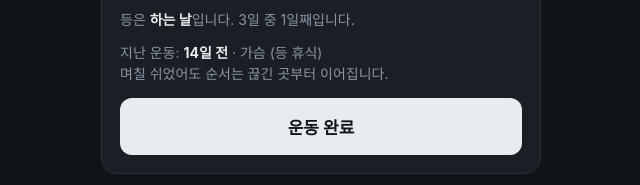
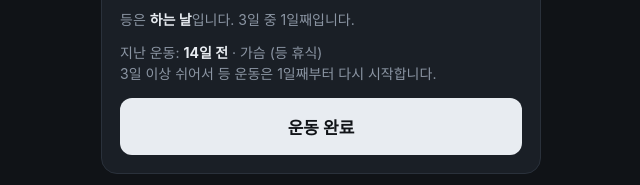
Before and after one commit to backbone94/workout-tracker, a plain HTML site: page index.html in a window 1280 px wide. Shown: the part 221-406 px from the top of the page, 319-959 px from the left. Drawn offline with Linux system fonts and the light colour scheme.

Commit message:
Restart back workout cycle after three missed days

```diff
--- a/index.html
+++ b/index.html
@@ -85,7 +85,7 @@
 <script>
   const KEY = 'workout-v1';
   const NAME = { chest: '가슴', shoulder: '어깨', back: '등' };
-  // 4일 주기: 가슴·어깨는 하루씩 번갈아, 등은 3일 하고 하루 휴식 (휴식일은 가슴 날)
+  // 기존 순서와 기록은 그대로 읽습니다. 가슴·어깨와 등 순서는 별도로 진행합니다.
   const CYCLE = [
     ['shoulder', 'back'],
     ['chest', 'back'],
@@ -95,6 +95,8 @@
   // 첫 기록: 2026-11-12에 가슴만 운동함 (등 휴식)
   const INITIAL = { next: 0, log: [{ date: '2026-11-12', step: 3 }] };
   const WEEK = '일월화수목금토';
+  const BACK_REST = 3;
+  const MISSED_DAYS_TO_RESTART_BACK = 3;
 
   let state = load();
 
@@ -124,27 +126,40 @@
   }
   function future(k) { return ['오늘', '내일', '모레'][k] || null; }
 
-  function tags(step) {
-    const c = CYCLE[step];
+  // 예전 기록은 step만 가지고 있고, 새 기록은 등 순서를 따로 저장합니다.
+  function workoutParts(step, backStep = step) {
+    const part = CYCLE[step][0];
+    return backStep === BACK_REST ? [part] : [part, 'back'];
+  }
+  function nextWorkout(date) {
+    const last = state.log[0];
+    // 오늘과 마지막 운동일 사이에서 실제로 운동을 건너뛴 날만 셉니다.
+    const missed = last ? diff(last.date, date) - 1 : 0;
+    const restarted = missed >= MISSED_DAYS_TO_RESTART_BACK && state.manualDate !== date;
+    return { step: state.next, backStep: restarted ? 0 : (state.nextBack ?? state.next), restarted };
+  }
+
+  function tags(step, backStep = step) {
+    const c = workoutParts(step, backStep);
     return c.map(id => `<span class="tag ${id}">${NAME[id]}</span>`).join('') +
       (c.includes('back') ? '' : '<span class="tag rest">등 휴식</span>');
   }
-  function stepName(step) {
-    const c = CYCLE[step];
+  function stepName(step, backStep = step) {
+    const c = workoutParts(step, backStep);
     return c.map(id => NAME[id]).join('·') + (c.includes('back') ? '' : ' (등 휴식)');
   }
-  function parts(step) {
-    const c = CYCLE[step];
+  function parts(step, backStep = step) {
+    const c = workoutParts(step, backStep);
     return '<div class="parts">' + ['chest', 'shoulder', 'back'].map(id => {
       const on = c.includes(id);
       let sub = on ? '하는 날' : '쉬는 날';
-      if (id === 'back' && on) sub = `${step + 1}/3일째`;
+      if (id === 'back' && on) sub = `${backStep + 1}/3일째`;
       return `<div class="part ${id} ${on ? 'on' : 'off'}">${NAME[id]}<small>${sub}</small></div>`;
     }).join('') + '</div>';
   }
-  function backLine(step) {
-    return CYCLE[step].includes('back')
-      ? `등은 <b>하는 날</b>입니다. 3일 중 ${step + 1}일째입니다.`
+  function backLine(backStep) {
+    return backStep !== BACK_REST
+      ? `등은 <b>하는 날</b>입니다. 3일 중 ${backStep + 1}일째입니다.`
       : `등은 <b>쉬는 날</b>입니다. 내일부터 다시 3일 합니다.`;
   }
 
@@ -154,7 +169,7 @@
 
   function calendar() {
     const done = {};
-    for (const e of state.log) if (!(e.date in done)) done[e.date] = e.step;
+    for (const e of state.log) if (!(e.date in done)) done[e.date] = e;
     const { y, m } = view;
     const first = new Date(y, m, 1).getDay();
     const days = new Date(y, m + 1, 0).getDate();
@@ -167,7 +182,7 @@
       const key = ymd(new Date(y, m, d));
       const isDone = key in done;
       if (isDone) count++;
-      const dots = isDone ? CYCLE[done[key]].map(id => `<i class="dot ${id}"></i>`).join('') : '';
+      const dots = isDone ? workoutParts(done[key].step, done[key].backStep).map(id => `<i class="dot ${id}"></i>`).join('') : '';
       cells += `<div class="cal-d ${isDone ? 'done' : ''} ${key === t ? 'today' : ''}"><span>${d}</span><div class="dots">${dots}</div></div>`;
     }
     const slide = view.dir > 0 ? 'slide-next' : view.dir < 0 ? 'slide-prev' : '';
@@ -194,32 +209,37 @@
     const t = today();
     const last = state.log[0];
     const doneToday = last && last.date === t;
+    const start = doneToday ? 1 : 0;
+    const next = nextWorkout(addDays(t, start));
     let html = `<div class="date">${fmt(t)}</div><h1>운동 순서</h1>`;
 
     if (doneToday) {
       html += `<section class="card">
         <div class="label">오늘 완료 ✓</div>
-        ${parts(last.step)}
+        ${parts(last.step, last.backStep)}
         <button class="btn ghost" onclick="undo()">완료 취소</button>
       </section>
       <section class="card">
         <div class="label">다음 운동</div>
-        ${parts(state.next)}
-        <div class="info">${backLine(state.next)}</div>
+        ${parts(next.step, next.backStep)}
+        <div class="info">${backLine(next.backStep)}</div>
       </section>`;
     } else {
       let lastInfo = '';
       if (last) {
         const gap = diff(last.date, t);
-        lastInfo = `<div class="info">지난 운동: <b>${past(last.date)}</b> · ${stepName(last.step)}` +
-          (gap > 1 ? `<br>며칠 쉬었어도 순서는 끊긴 곳부터 이어집니다.` : '') + `</div>`;
+        lastInfo = `<div class="info">지난 운동: <b>${past(last.date)}</b> · ${stepName(last.step, last.backStep)}` +
+          (next.restarted
+            ? '<br>3일 이상 쉬어서 등 운동은 1일째부터 다시 시작합니다.'
+            : gap > 1 && gap <= MISSED_DAYS_TO_RESTART_BACK
+              ? '<br>운동 순서는 끊긴 곳부터 이어집니다.' : '') + '</div>';
       } else {
         lastInfo = `<div class="info">처음 쓰신다면 아래 <b>순서 바로잡기</b>에서 오늘 할 운동을 먼저 골라 주세요.</div>`;
       }
       html += `<section class="card">
         <div class="label">오늘 할 운동</div>
-        ${parts(state.next)}
-        <div class="info">${backLine(state.next)}</div>
+        ${parts(next.step, next.backStep)}
+        <div class="info">${backLine(next.backStep)}</div>
         ${lastInfo}
         <button class="btn" onclick="complete()">운동 완료</button>
       </section>`;
@@ -228,13 +248,13 @@
     html += calendar();
 
     // 앞으로의 순서
-    const start = doneToday ? 1 : 0;
     html += `<section class="card"><div class="label">앞으로 (매일 한다고 가정)</div>`;
     for (let i = 0; i < 4; i++) {
       const k = start + i;
       const d = addDays(t, k);
-      const step = (state.next + i) % CYCLE.length;
-      html += `<div class="row"><span class="when">${future(k) ? `<b>${future(k)}</b>` : ''}${fmt(d)}</span><span>${tags(step)}</span></div>`;
+      const step = (next.step + i) % CYCLE.length;
+      const backStep = (next.backStep + i) % CYCLE.length;
+      html += `<div class="row"><span class="when">${future(k) ? `<b>${future(k)}</b>` : ''}${fmt(d)}</span><span>${tags(step, backStep)}</span></div>`;
     }
     html += `</section>`;
 
@@ -244,7 +264,7 @@
       html += `<div class="empty">아직 기록이 없습니다.</div>`;
     } else {
       for (const e of state.log.slice(0, 14)) {
-        html += `<div class="row"><span class="when"><b>${past(e.date)}</b>${fmt(e.date)}</span><span>${tags(e.step)}</span></div>`;
+        html += `<div class="row"><span class="when"><b>${past(e.date)}</b>${fmt(e.date)}</span><span>${tags(e.step, e.backStep)}</span></div>`;
       }
     }
     html += `</section>`;
@@ -254,7 +274,7 @@
       <summary>순서 바로잡기</summary>
       <div class="info">${doneToday ? '내일' : '오늘'} 할 운동을 직접 고릅니다. 처음 쓸 때나 순서가 꼬였을 때 사용하세요.</div>
       <div class="pick">${CYCLE.map((_, i) =>
-        `<button class="${i === state.next ? 'cur' : ''}" onclick="setNext(${i})">${stepName(i)}<br><small>${i < 3 ? `등 ${i + 1}/3일째` : '등 휴식일'}</small></button>`
+        `<button class="${i === next.backStep && CYCLE[i][0] === CYCLE[next.step][0] ? 'cur' : ''}" onclick="setNext(${i})">${stepName(i)}<br><small>${i < 3 ? `등 ${i + 1}/3일째` : '등 휴식일'}</small></button>`
       ).join('')}</div>
       <button class="danger" onclick="reset()">기록 모두 지우기</button>
     </details></section>`;
@@ -263,17 +283,30 @@
   }
 
   function complete() {
-    state.log.unshift({ date: today(), step: state.next });
-    state.next = (state.next + 1) % CYCLE.length;
+    const date = today();
+    if (state.log[0]?.date === date) return;
+    const { step, backStep } = nextWorkout(date);
+    state.log.unshift({ date, step, backStep });
+    state.next = (step + 1) % CYCLE.length;
+    state.nextBack = (backStep + 1) % CYCLE.length;
+    delete state.manualDate;
     save(); render();
   }
   function undo() {
     const e = state.log.shift();
-    if (e) state.next = e.step;
+    if (e) {
+      state.next = e.step;
+      state.nextBack = e.backStep ?? e.step;
+      // 취소한 운동의 순서를 복구합니다. 이전 기록은 건드리지 않습니다.
+      if (e.date === today()) state.manualDate = e.date;
+    }
     save(); render();
   }
   function setNext(i) {
+    const date = today();
     state.next = i;
+    state.nextBack = i;
+    state.manualDate = state.log[0]?.date === date ? addDays(date, 1) : date;
     save(); render();
   }
   function reset() {
```
